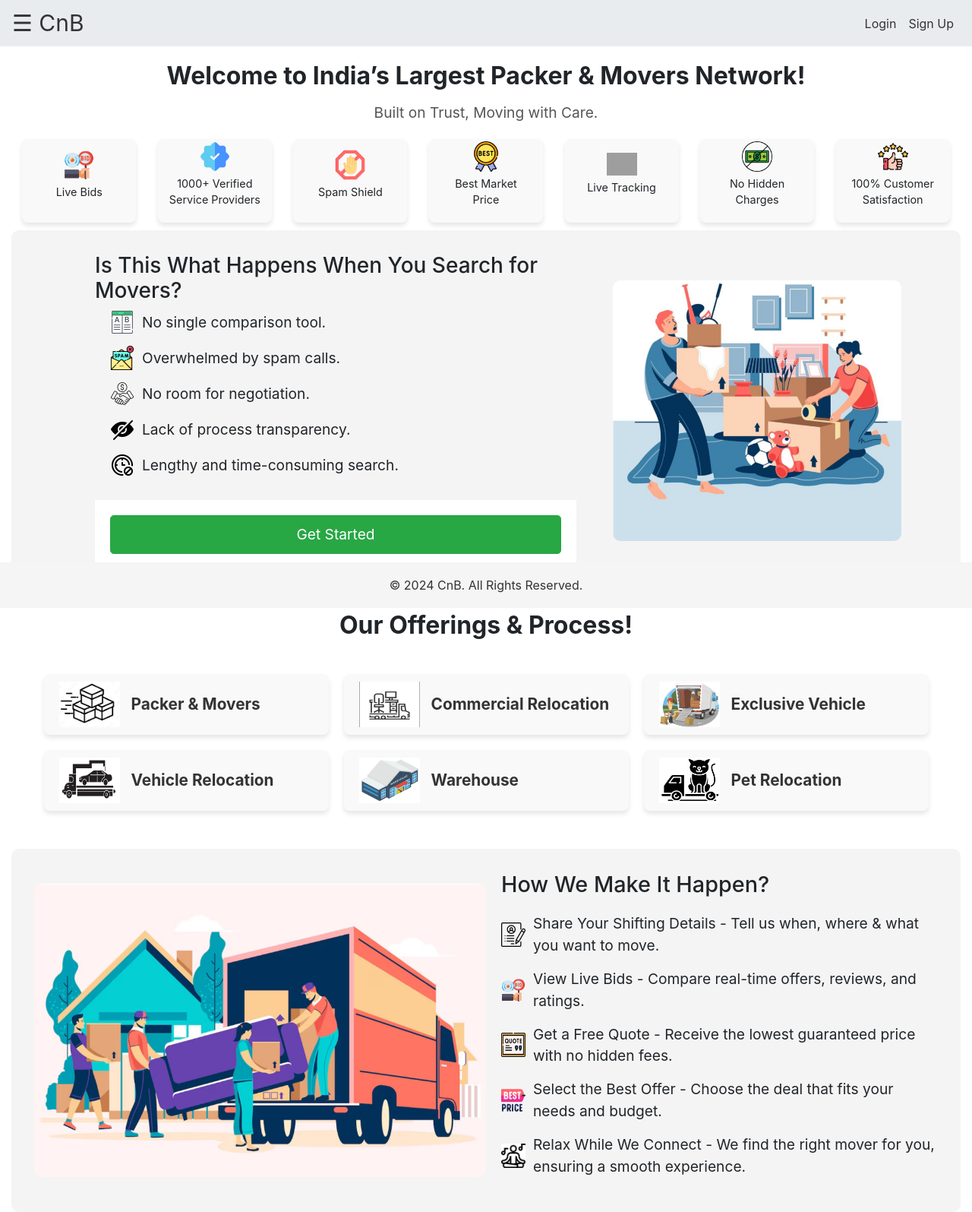
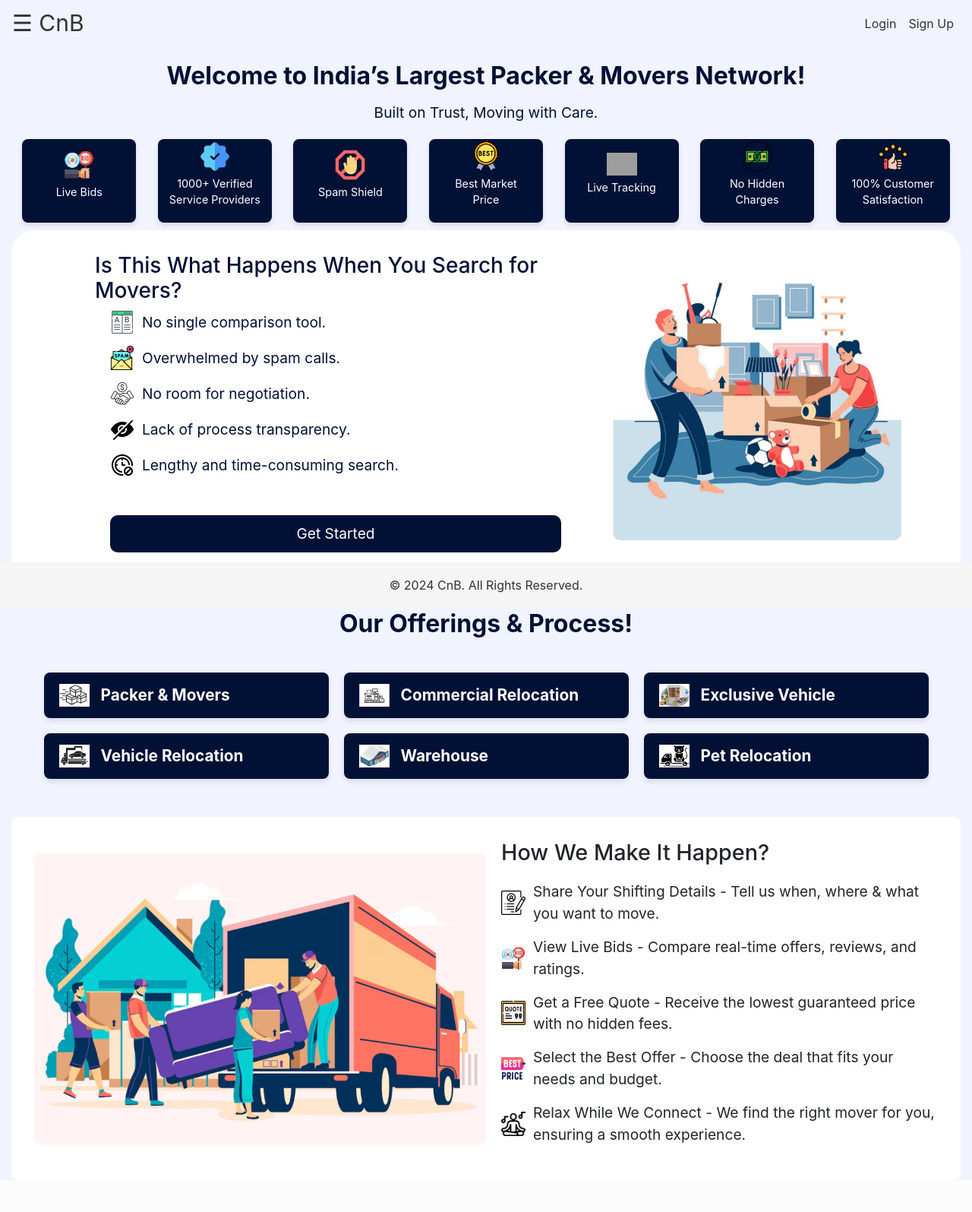
Before and after one commit to madhav35/CnB, a Django app: page / in a window 1280 px wide. Shown: the whole page at 76% size. After the commit the page ends 1504 px from the top, so only its background shows below. Run offline with Django 5.2, Linux system fonts and the light colour scheme; some libraries are stand-ins or nearby versions; grey boxes are pictures that could not be loaded.

Commit message:
home color theme change

```diff
--- a/myapp/templates/myapp/base.html
+++ b/myapp/templates/myapp/base.html
@@ -13,7 +13,7 @@
         }
         .navbar {
             margin-bottom: 20px;
-            background-color: #e9ecef; /* Lighter background color */
+            background-color: #f1f3ff; /* Lighter background color */
         }
         .navbar .nav-link {
             color: #333; /* Darker text color for better contrast */
--- a/myapp/templates/myapp/home.html
+++ b/myapp/templates/myapp/home.html
@@ -5,19 +5,23 @@
 
 {% block content %}
 <style>
+     body {
+        background-color: #f1f3ff;  /* This ensures the home page has the same background color */
+    }
     /* Styling for the top section */
     .welcome-message {
         text-align: center;
         font-weight: bold;
         font-size: 2rem;
         margin-top: 20px;
+        color: #001135;
     }
 
     .subtitle {
         text-align: center;
         font-size: 1.2rem;
         margin-top: 10px;
-        color: #555;
+        color: #001135;
     }
 
     /* Seven equal-sized boxes section */
@@ -57,10 +61,12 @@
         align-items: center;
         justify-content: center;
         padding: 15px;
-        background-color: #f9f9f9;
+        background-color: #001135;
         border-radius: 8px;
         box-shadow: 0px 4px 6px rgba(0, 0, 0, 0.1);
-        text-align: center;}
+        text-align: center;
+        color: white;
+    }
 
     /* .icon-box img { */
         /* width: 30px; */
@@ -86,13 +92,16 @@
         align-items: center;
         margin-top: 10px;
         padding: 30px;
-        background-color: #f4f4f4;
-        border-radius: 10px;
+        background-color: white;
+        border-radius: 30px;
+        color: #001135;
+
     }
 
     .content-section .text-content {
         width: 60%;
         padding-left: 80px;
+        color: #001135;
     }
 
     .content-section .image-content {
@@ -134,8 +143,8 @@
 
     .service-box {
         width: 30%; /* Adjust the width as necessary */
-        height: 80px; /* Fixed height for uniformity */
-        background-color: #f9f9f9; /* Light grey background */
+        height: 60px; /* Fixed height for uniformity */
+        background-color: #001135;; /* Light grey background */
         margin: 10px;
         display: flex;
         align-items: center;
@@ -143,18 +152,19 @@
         border-radius: 8px;
         padding: 10px 20px; /* Add padding for better spacing */
         box-shadow: 0px 4px 6px rgba(0, 0, 0, 0.1); /* Slight shadow for the boxes */
+        color: white;
     }
 
     .service-box img {
-        width: 80px; /* Adjust icon size as needed */
-        height: 60px;
+        width: 40px; /* Adjust icon size as needed */
+        height: 30px;
         margin-right: 15px;
     }
 
     .service-box p {
         font-size: 1.3rem;
         font-weight: bold;
-        color: #333; /* Dark text color for contrast */
+        color: white; /* Dark text color for contrast */
         margin: 0;
     }
 
@@ -165,7 +175,7 @@
         align-items: center;
         margin-top: 40px;
         padding: 30px;
-        background-color: #f4f4f4;
+        background-color: white;
         border-radius: 10px;
     }
 
@@ -182,6 +192,7 @@
     .how-we-make-section .text-content {
         width: 50%;
         padding-left: 20px;
+        color: #001135s;
     }
 
     .how-we-make-section .text-content h2 {
@@ -212,7 +223,7 @@
         text-align: center;
         padding: 20px;
         margin-top: 30px;
-        background-color: #ffffff;
+        background-color: white;
     }
 
     .get-started-section h2 {
@@ -224,6 +235,16 @@
         width: 100%;
         padding: 10px;
         font-size: 1.2rem;
+        background-color: #001135; /* Change to your desired color */
+        color: white; /* Ensure the text color is readable */
+        border: none; /* Remove border */
+        border-radius: 10px; /* Add rounded corners if desired */
+        transition: background-color 0.3s ease; /* Smooth transition effect */
+    }
+
+    /* Button hover effect */
+    .get-started-section .btn:hover {
+        background-color: #436389; /* Darker shade for hover effect */
     }
 </style>
 
```
